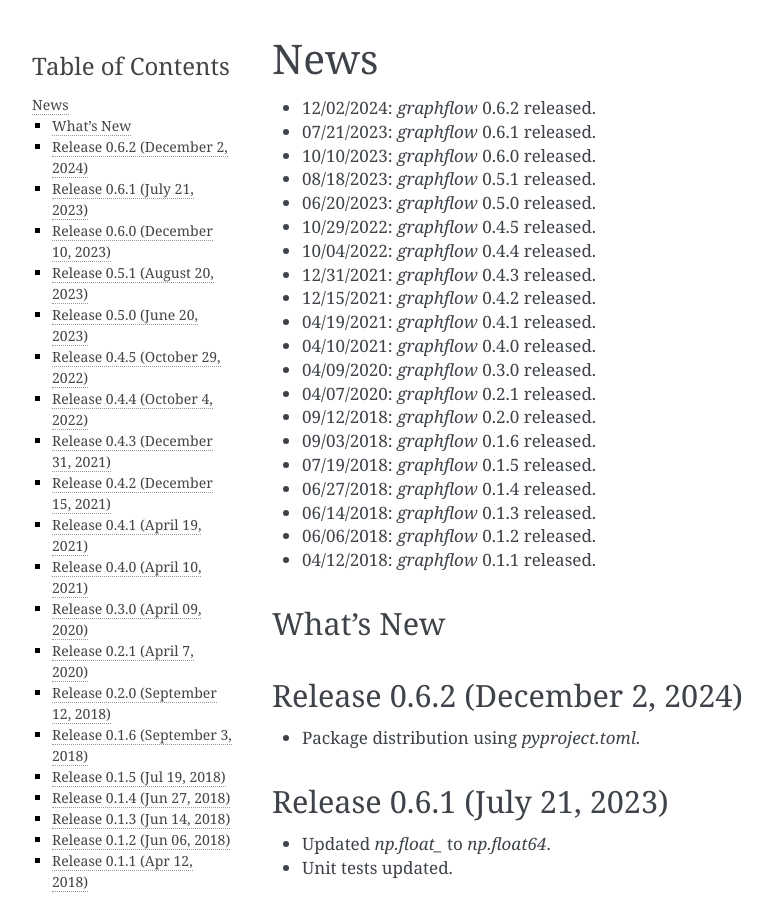
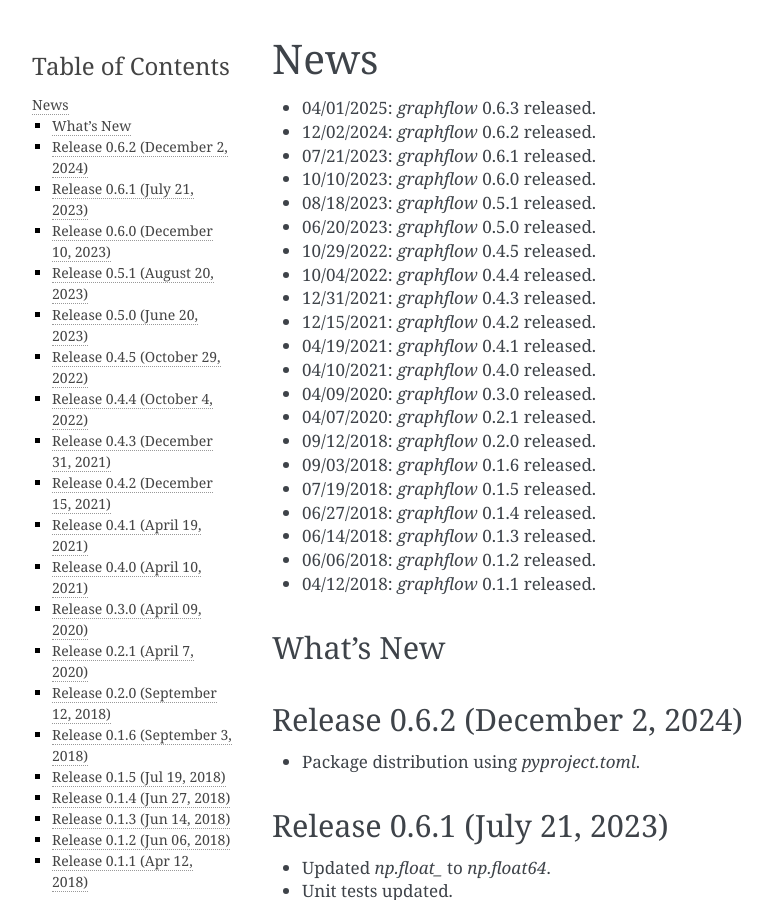
Before and after one commit to stephenhky/GraphFlow, a Sphinx documentation site: the page built from doc/source/news.rst, in a window 1280 px wide and 900 px high. Shown: the whole window, without its empty margins (148-921 px from the left). Built offline with Sphinx 7.4.7, drawn with Linux system fonts in a browser that asks for light colours.

Commit message:
release 0.6.3

```diff
--- a/doc/source/conf.py
+++ b/doc/source/conf.py
@@ -59,7 +59,7 @@ author = u'Kwan Yuet Stephen Ho'
 # The short X.Y version.
 version = u'0.6'
 # The full version, including alpha/beta/rc tags.
-release = u'0.6.2'
+release = u'0.6.3'
 
 # The language for content autogenerated by Sphinx. Refer to documentation
 # for a list of supported languages.
--- a/doc/source/news.rst
+++ b/doc/source/news.rst
@@ -1,6 +1,7 @@
 News
 ====
 
+* 04/01/2025: `graphflow` 0.6.3 released.
 * 12/02/2024: `graphflow` 0.6.2 released.
 * 07/21/2023: `graphflow` 0.6.1 released.
 * 10/10/2023: `graphflow` 0.6.0 released.
```
Also changed, not shown: README.md (+1 -0 lines).
